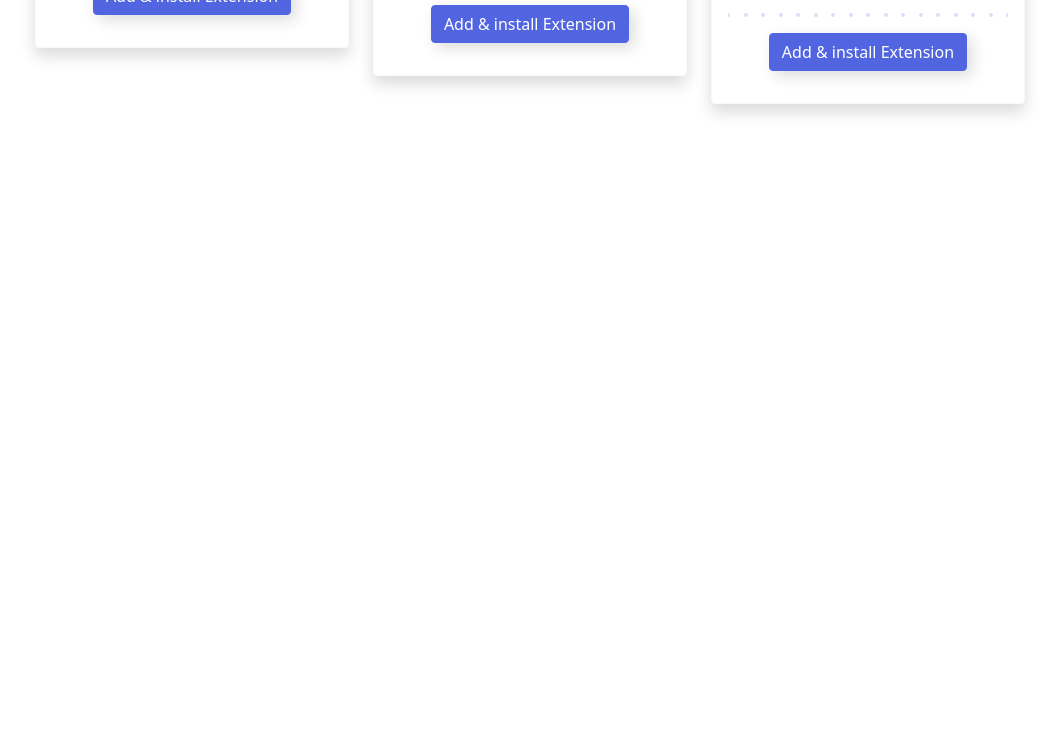
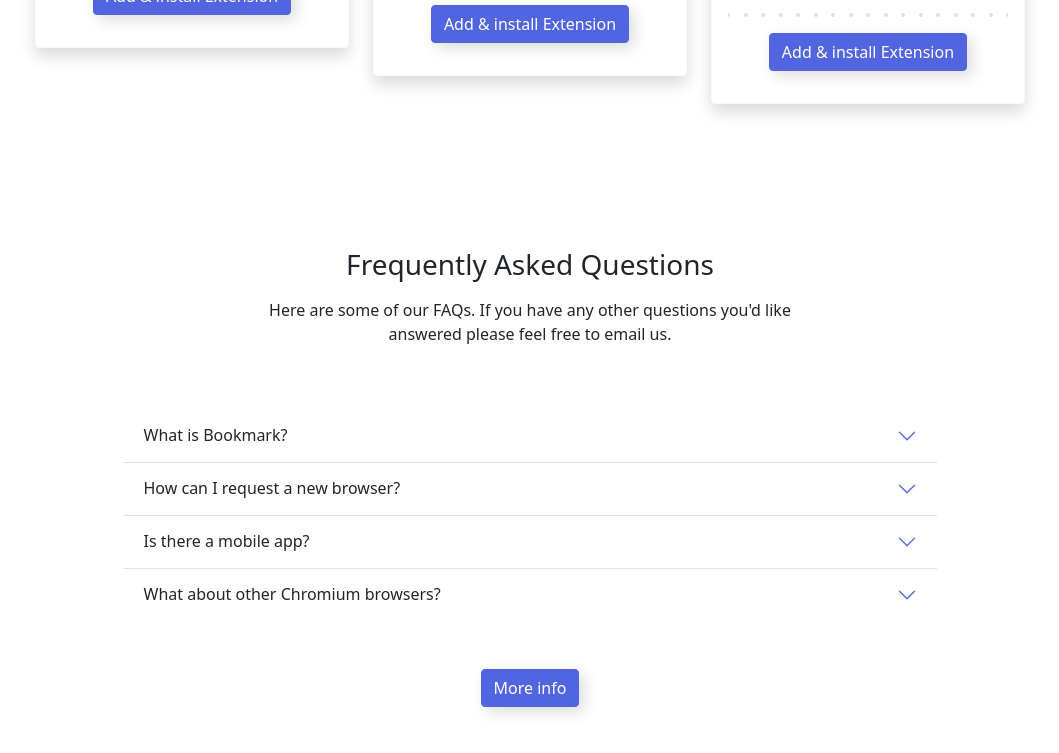
Before and after one commit to Laura-Ruiz/sprint2, a plain HTML site: page public/index.html in a window 1280 px wide. Shown: the part 1725-2478 px from the top of the page, without its empty margins (110-1169 px from the left). Before the commit the page ends 1877 px from the top, so only its background shows below. Drawn offline with nearby package versions, Linux system fonts and the light colour scheme.

Commit message:
Added section Asked questions [Exercice 4]

```diff
--- a/public/index.html
+++ b/public/index.html
@@ -196,6 +196,73 @@
         </div>
       </div>
       </section>
+      <section class="container col-12 col-lg-6 text-center mt-5 d-flex flex-column gap-2">
+        <h3>Frequently Asked Questions</h3>
+        <p>
+            Here are some of our FAQs. If you have any other questions you'd like answered please feel free to email us.
+        </p>
+       </section>
+       <section class="container w-75">
+        <div class="accordion accordion-flush" id="accordionFlushExample">
+          <div class="accordion-item">
+            <h2 class="accordion-header" id="flush-headingOne">
+              <button class="accordion-button collapsed" type="button" data-bs-toggle="collapse" data-bs-target="#flush-collapseOne" aria-expanded="false" aria-controls="flush-collapseOne">
+                What is Bookmark?
+              </button>
+            </h2>
+            <div id="flush-collapseOne" class="accordion-collapse collapse"  aria-labelledby="flush-headingOne" data-bs-parent="#accordionFlushExample">
+              <div class="accordion-body">
+                #
+              </div>
+            </div>
+          </div>
+          <div class="accordion-item">
+            <h2 class="accordion-header" id="flush-headingTwo">
+              <button class="accordion-button collapsed" type="button" data-bs-toggle="collapse" data-bs-target="#flush-collapseTwo" aria-expanded="false" aria-controls="flush-collapseTwo">
+                How can I request a new browser?
+              </button>
+            </h2>
+            <div id="flush-collapseTwo" class="accordion-collapse collapse" aria-labelledby="flush-headingTwo" data-bs-parent="#accordionFlushExample">
+              <div class="accordion-body">
+                #
+              </div>
+            </div>
+          </div>
+          <div class="accordion-item">
+            <h2 class="accordion-header" id="flush-headingThree">
+              <button class="accordion-button collapsed" type="button" data-bs-toggle="collapse" data-bs-target="#flush-collapseThree" aria-expanded="false" aria-controls="flush-collapseThree">
+                Is there a mobile app?
+              </button>
+            </h2>
+            <div id="flush-collapseThree" class="accordion-collapse collapse" aria-labelledby="flush-headingThree" data-bs-parent="#accordionFlushExample">
+              <div class="accordion-body">
+                #
+              </div>
+            </div>
+          </div>
+          <div class="accordion-item">
+            <h2 class="accordion-header" id="flush-headingFour">
+              <button class="accordion-button collapsed" type="button" data-bs-toggle="collapse" data-bs-target="#flush-collapseFour" aria-expanded="false" aria-controls="flush-collapseFour">
+                What about other Chromium browsers?
+              </button>
+            </h2>
+            <div id="flush-collapseFour" class="accordion-collapse collapse" aria-labelledby="flush-headingFour" data-bs-parent="#accordioFlushExample">
+              <div class="accordion-body">
+                #
+              </div>
+            </div>
+          </div>
+        </div>
+        <div class="d-flex gap-2 justify-content-center py-5">
+          <button
+          class="btn btn-primary"
+          type="submit"
+        >
+          More info
+        </button>
+       </div>
+      </section>
+
     </main>
   </body>
 
--- a/sass/style.scss
+++ b/sass/style.scss
@@ -17,6 +17,8 @@ $nav-link-hover-color: black;
 
 $border-color: #6e6d6d;
 
+$accordion-icon-color: $primary;
+$accordion-icon-active-color: $primary;
 
 
 @import "../node_modules/bootstrap/scss/bootstrap.scss";
```
Also changed, not shown: public/css/style.css, 1 other file.
